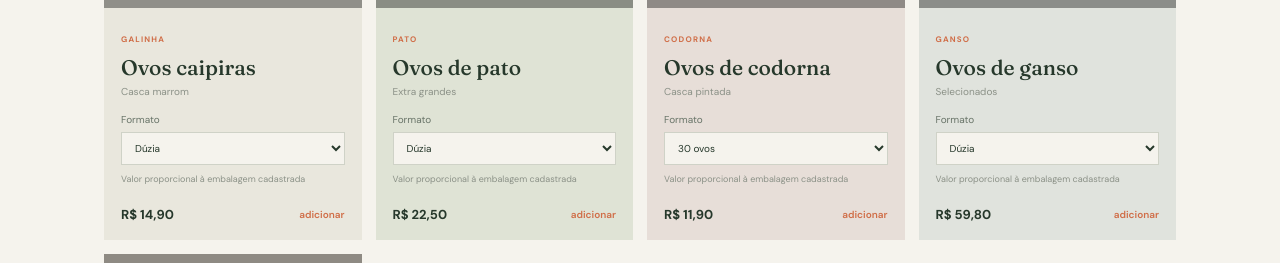
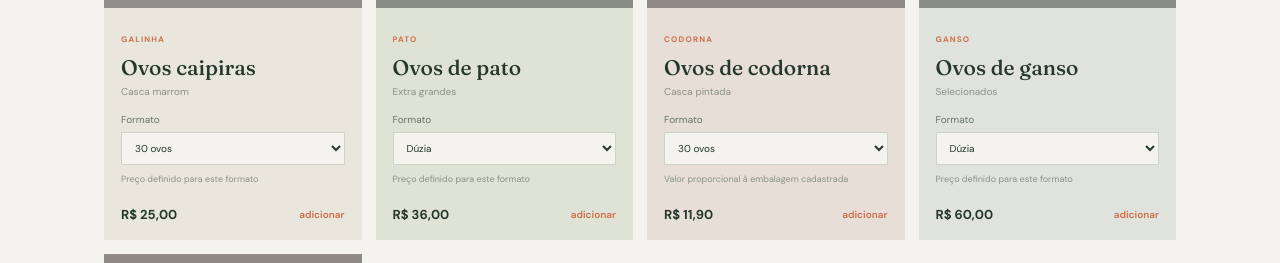
Before and after one commit to Uberdanalmeida/freelancer-ovos-da-granja, a React (Vite) app: page / in a window 1280 px wide. Shown: the part 1540-1803 px from the top of the page. Built offline with nearby package versions, Linux system fonts and the light colour scheme; grey boxes are pictures that could not be loaded.

Commit message:
Atualizar preços e quantidades dos produtos, adicionar suporte a formatos de preços e melhorar a exibição de preços individuais.

```diff
--- a/src/App.jsx
+++ b/src/App.jsx
@@ -8,8 +8,9 @@ const products = [
     type: "Galinha",
     category: "galinha",
     detail: "Casca marrom",
-    price: 14.9,
-    priceQuantity: 12,
+    price: 25,
+    priceQuantity: 30,
+    formatPrices: { 1: 1, 12: 12, 30: 25 },
     image:
       "https://commons.wikimedia.org/wiki/Special:FilePath/Chicken%20eggs.jpg?width=900",
     gallery: [
@@ -24,8 +25,9 @@ const products = [
     type: "Pato",
     category: "pato",
     detail: "Extra grandes",
-    price: 22.5,
+    price: 90,
     priceQuantity: 12,
+    formatPrices: { 1: 3, 12: 36, 30: 90 },
     image:
       "https://commons.wikimedia.org/wiki/Special:FilePath/Duck%20eggs.jpg?width=900",
     gallery: [
@@ -56,8 +58,9 @@ const products = [
     type: "Ganso",
     category: "ganso",
     detail: "Selecionados",
-    price: 29.9,
-    priceQuantity: 6,
+    price: 180,
+    priceQuantity: 12,
+    formatPrices: { 1: 5, 12: 60, 30: 180 },
     image:
       "https://commons.wikimedia.org/wiki/Special:FilePath/Goose%20eggs.jpg?width=900",
     gallery: [
@@ -105,7 +108,7 @@ const paymentMethods = [
 ];
 
 const productFormats = [
-  { id: "unit", label: "Unidade", quantity: 1 },
+  { id: "unit", label: "Unidade (1 ovo)", quantity: 1 },
   { id: "dozen", label: "Dúzia", quantity: 12 },
   { id: "thirty", label: "30 ovos", quantity: 30 },
 ];
@@ -115,6 +118,12 @@ function formatPrice(price) {
 }
 
 function getFormatPrice(product, format) {
+  const formatPrice = product.formatPrices?.[format.quantity];
+
+  if (formatPrice !== undefined) {
+    return formatPrice;
+  }
+
   return Math.round(
     (product.price * format.quantity / product.priceQuantity + Number.EPSILON) *
       100,
@@ -197,7 +206,11 @@ function ProductCard({ product, onAdd, onOpenGallery }) {
           </select>
         </label>
         <small className="product-price-note">
-          Valor proporcional à embalagem cadastrada
+          {selectedFormat.quantity === 1
+            ? "Preço individual por ovo"
+            : product.formatPrices
+              ? "Preço definido para este formato"
+              : "Valor proporcional à embalagem cadastrada"}
         </small>
         <div className="product-bottom">
           <strong>{formatPrice(selectedPrice)}</strong>
```
